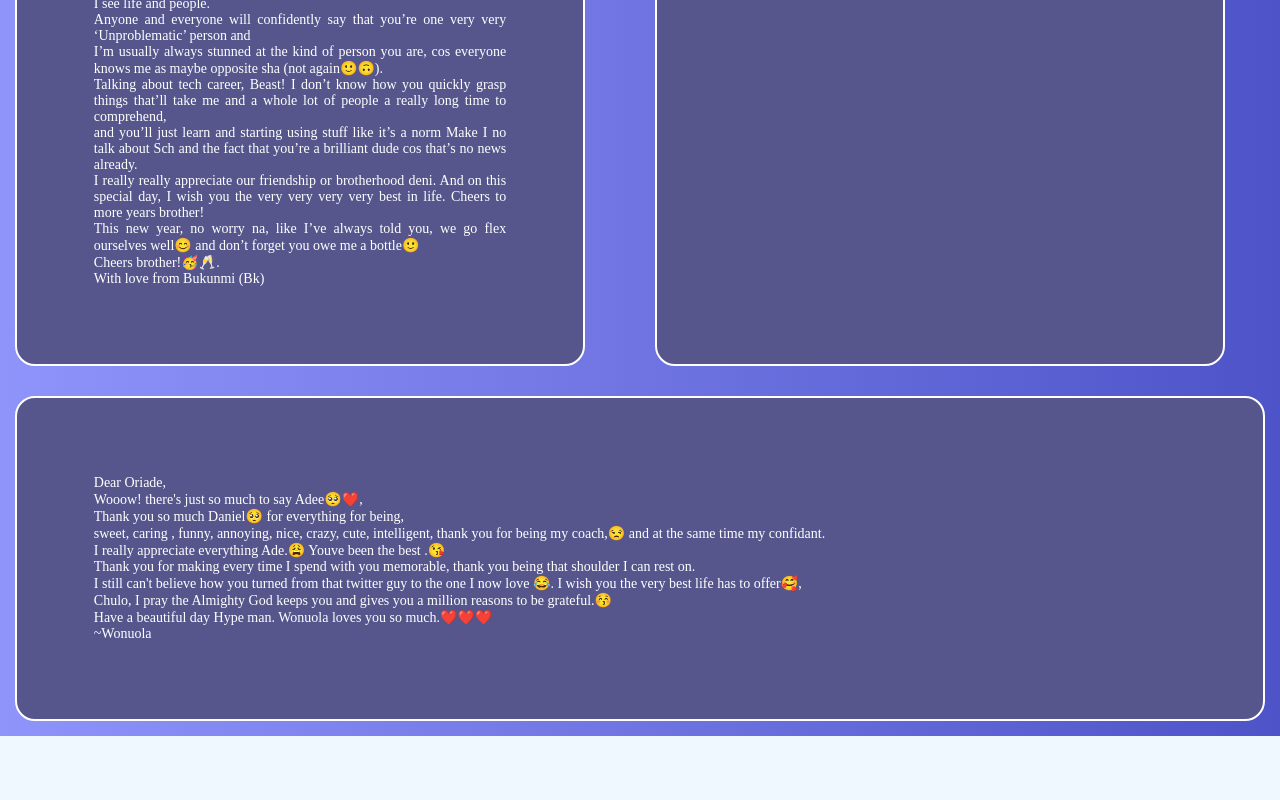
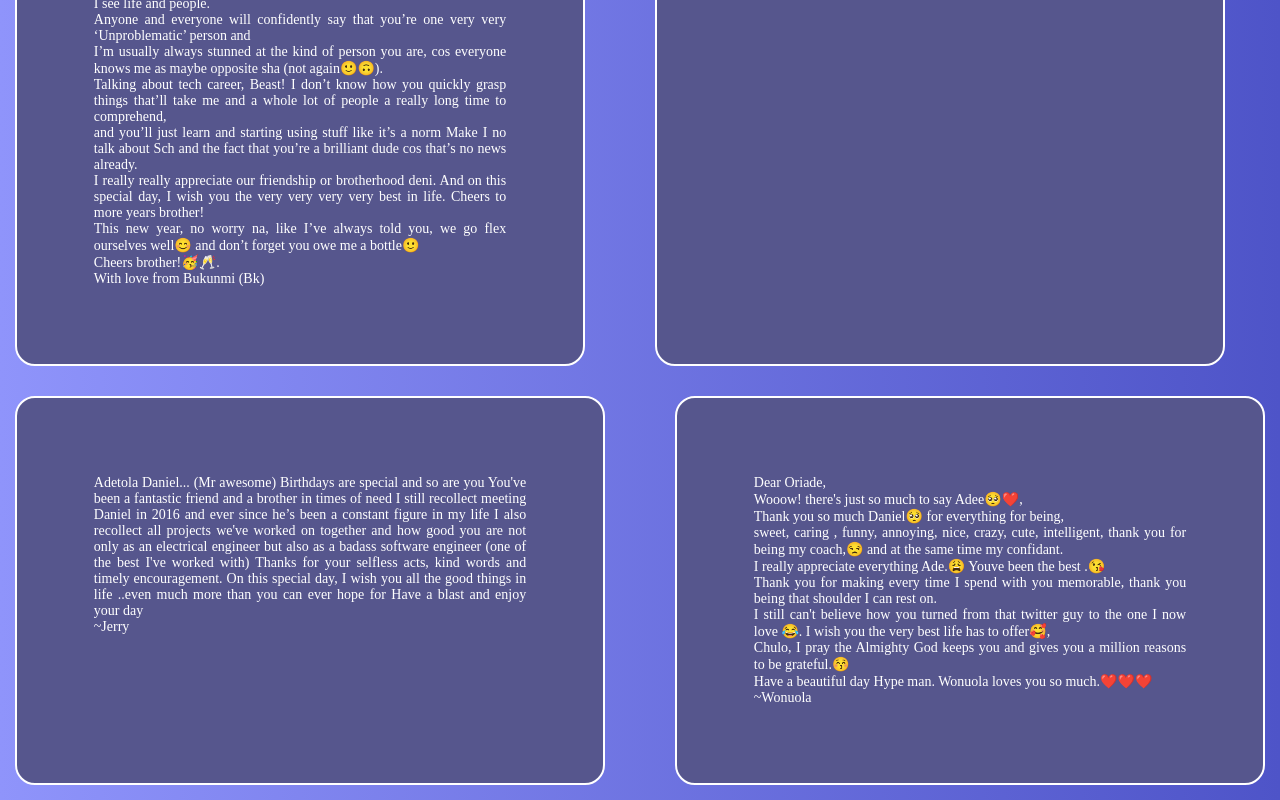
Before and after one commit to wonuola-y/birthday, a plain HTML site: page page5.html in a window 1280 px wide. Shown: the part 686-1486 px from the top of the page. Before the commit the page ends 1422 px from the top, so only its background shows below. Drawn offline with Linux system fonts and the light colour scheme; a web font is replaced by a local one.

Commit message:
Update page5.html

```diff
--- a/page5.html
+++ b/page5.html
@@ -57,6 +57,21 @@
              </p>
              <br>
             <p class="kunbi">
+               <p class="w"> Adetola Daniel... (Mr awesome)
+
+                  Birthdays are special and so are you
+
+                  You've been a fantastic friend and a brother in times of need
+                  I still recollect meeting Daniel in 2016 and ever since he’s been a constant figure in my life
+                  I also recollect all projects we've worked on together and how good you are not only as an electrical engineer but also as a badass software engineer (one of the best I've worked with)
+
+                  Thanks for your selfless acts, kind words and timely encouragement.
+
+                  On this special day, I wish you all the good things in life ..even much more than you can ever hope for
+                  Have a blast and enjoy your day<br> ~Jerry
+              </p>
+              <br>
+            <p class="kunbi">
                <p class="w">Dear Oriade, <br>
                   Wooow! there's just so much to say Adee🥺❤️, <br>
                   Thank you so much Daniel🥺 for everything for being, <br> sweet, caring , funny, annoying, nice, crazy, cute, intelligent, thank you for being my coach,😒 and at the same time my confidant.<br>I really appreciate everything Ade.😩 Youve been the best .😘 <br>Thank you for making every time I spend with you memorable, thank you being that shoulder I can rest on. <br>I still can't believe how you turned from that twitter guy to the one I now love 😂. I wish you the very best life has to offer🥰, <br>Chulo, I pray the Almighty God keeps you and gives you a million reasons to be grateful.😚<br> Have a beautiful day Hype man. Wonuola loves you so much.❤️❤️❤️
```
